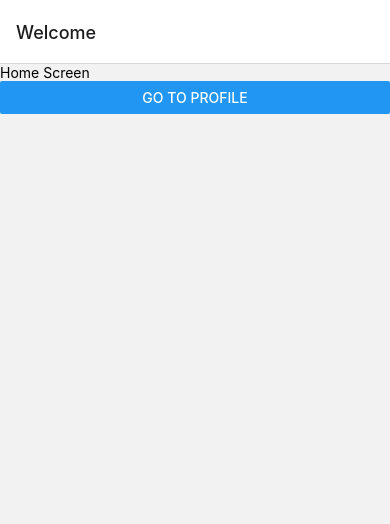
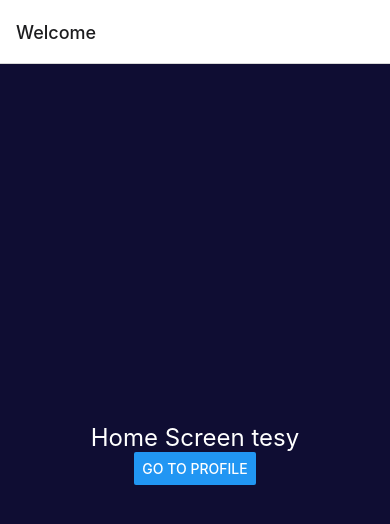
Before and after one commit to itsrobel/QuestForge, a React Native app in the folder native/: screen /Home in a window 390 px wide. Shown: the top 524 px of the page. Built offline with nearby package versions, Linux system fonts and the light colour scheme.

Commit message:
change homescreen color

```diff
--- a/native/screens/HomeScreen.js
+++ b/native/screens/HomeScreen.js
@@ -1,11 +1,12 @@
 import * as React from 'react';
 import { View, Text, Button } from 'react-native';
 import Profile from './Profile';
+import styles from '../stylesheets/homescreenStyle'
 
 const HomeScreen = ({ navigation }) => {
   return (
-    <View>
-      <Text>Home Screen</Text>
+    <View style={styles.container}>
+      <Text style={styles.title}>Home Screen tesy</Text>
       <Button
         title="Go to Profile"
         onPress={() => navigation.navigate('Profile')}
--- /dev/null
+++ b/native/stylesheets/homescreenStyle.js
@@ -0,0 +1,14 @@
+import { StyleSheet } from 'react-native';
+
+export default StyleSheet.create({
+  container: {
+    flex: 1, // Ensure the view takes up the full screen
+    justifyContent: 'center',
+    alignItems: 'center',
+    backgroundColor: 'rgba(15, 13, 51, 1)', // Set the background color
+  },
+  title: {
+    fontSize: 24,
+    color: '#fff', // Set text color to white for better contrast
+  },
+});
```
